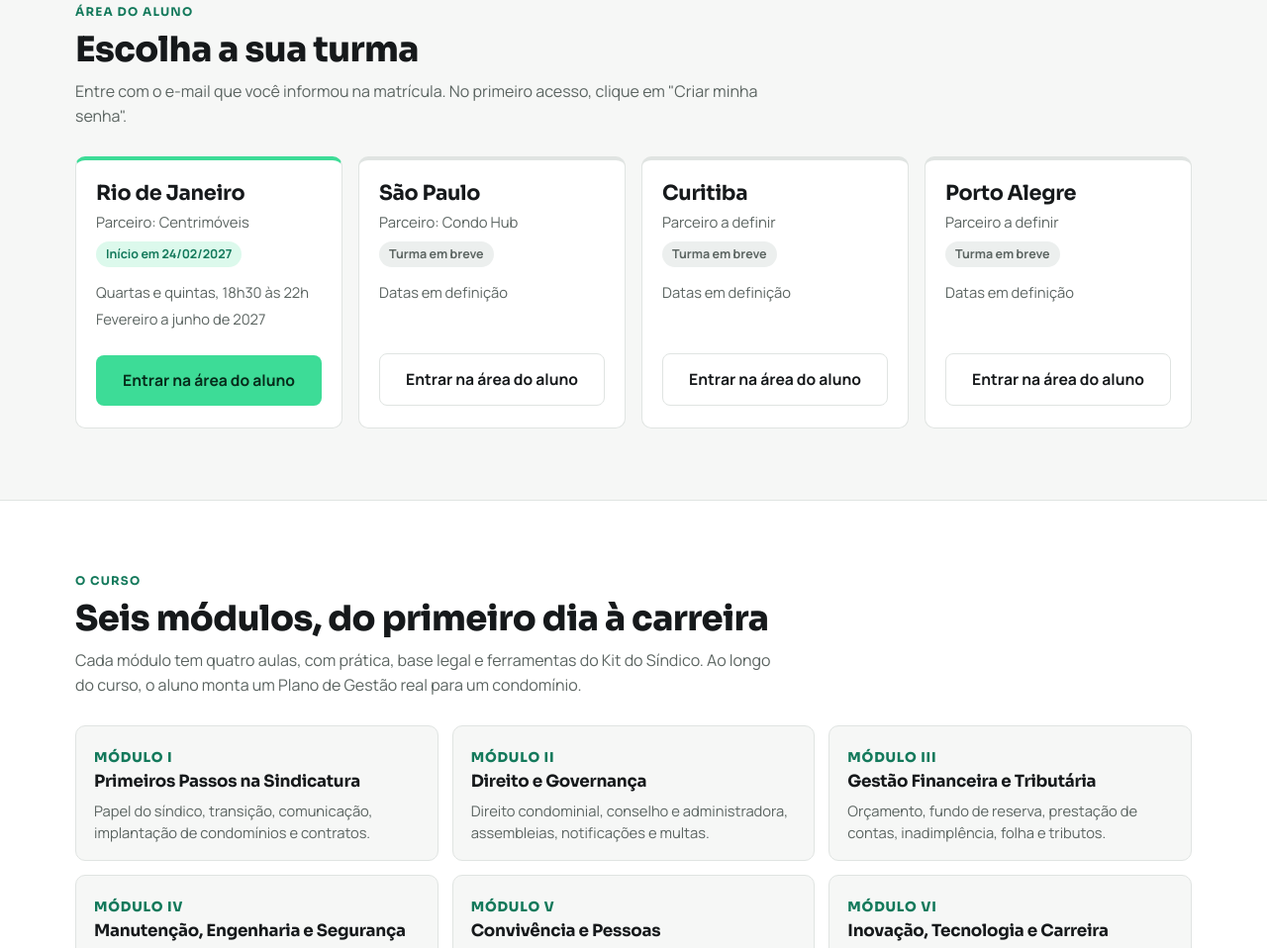
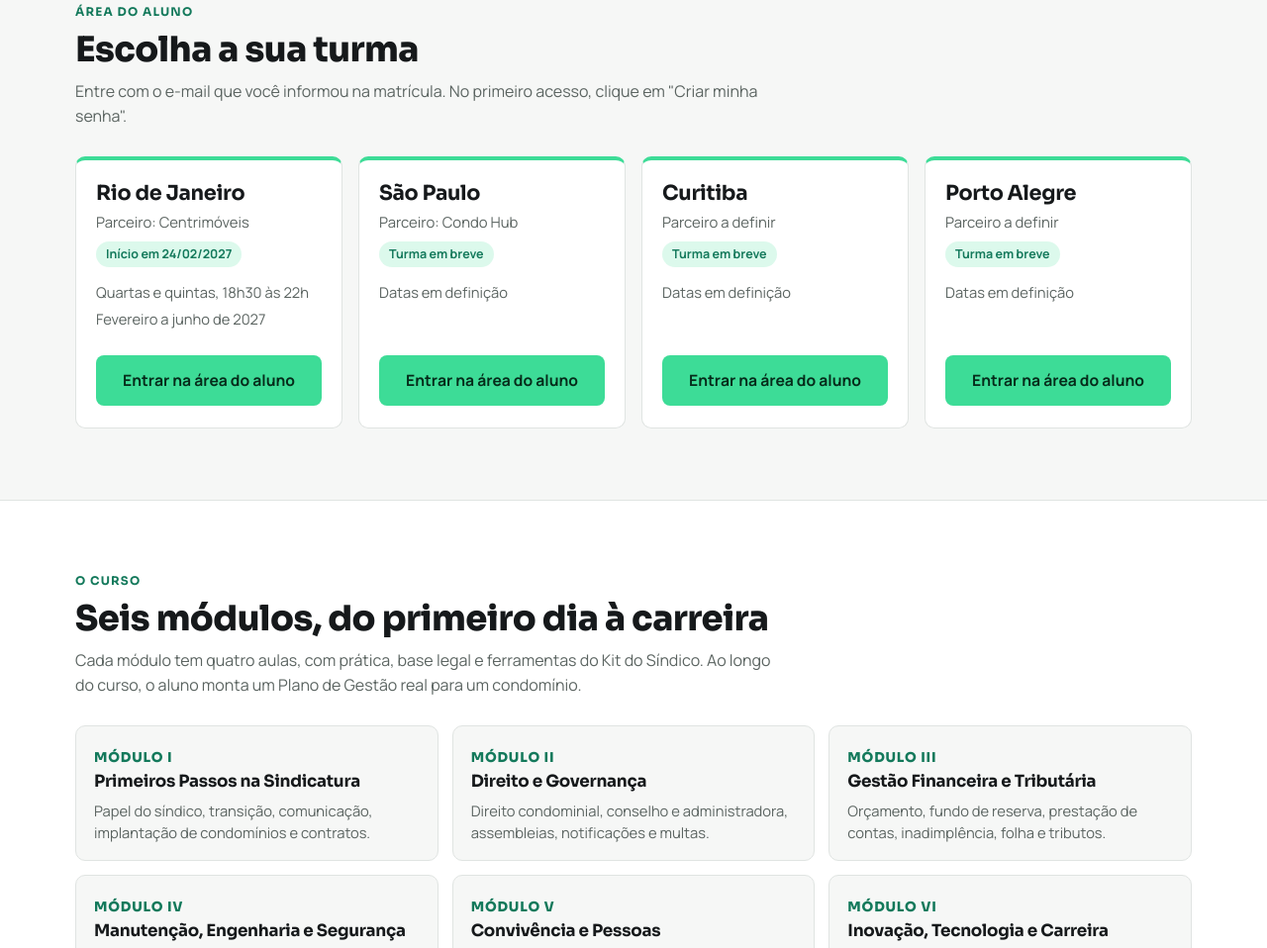
Before and after one commit to sindicopaulocesar/site, a plain HTML site: page index.html in a window 1280 px wide. Shown: the part 852-1810 px from the top of the page at 99% size. Drawn offline with Linux system fonts and the light colour scheme.

Commit message:
Capa: os quatro cartões de cidade em destaque verde
Co-Authored-By: Claude Opus 5.5 <noreply@anthropic.com>
Claude-Session: https://claude.ai/code/session_01HDP1NnciotTiEz5jQv3yxU

```diff
--- a/index.html
+++ b/index.html
@@ -150,29 +150,29 @@ footer a{color:var(--green)}
         <div class="sp"></div>
         <a class="btn btn-green" href="https://aluno.formacaodesindicos.com.br/entrar.html?turma=rj-2027">Entrar na área do aluno</a>
       </article>
-      <article class="cid">
+      <article class="cid ativa">
         <h3>São Paulo</h3>
         <p class="parc">Parceiro: Condo Hub</p>
         <span class="tag">Turma em breve</span>
         <ul><li>Datas em definição</li></ul>
         <div class="sp"></div>
-        <a class="btn btn-out" href="https://aluno.formacaodesindicos.com.br/entrar.html?turma=sp-2027">Entrar na área do aluno</a>
+        <a class="btn btn-green" href="https://aluno.formacaodesindicos.com.br/entrar.html?turma=sp-2027">Entrar na área do aluno</a>
       </article>
-      <article class="cid">
+      <article class="cid ativa">
         <h3>Curitiba</h3>
         <p class="parc">Parceiro a definir</p>
         <span class="tag">Turma em breve</span>
         <ul><li>Datas em definição</li></ul>
         <div class="sp"></div>
-        <a class="btn btn-out" href="https://aluno.formacaodesindicos.com.br/entrar.html?turma=cwb-2027">Entrar na área do aluno</a>
+        <a class="btn btn-green" href="https://aluno.formacaodesindicos.com.br/entrar.html?turma=cwb-2027">Entrar na área do aluno</a>
       </article>
-      <article class="cid">
+      <article class="cid ativa">
         <h3>Porto Alegre</h3>
         <p class="parc">Parceiro a definir</p>
         <span class="tag">Turma em breve</span>
         <ul><li>Datas em definição</li></ul>
         <div class="sp"></div>
-        <a class="btn btn-out" href="https://aluno.formacaodesindicos.com.br/entrar.html?turma=poa-2027">Entrar na área do aluno</a>
+        <a class="btn btn-green" href="https://aluno.formacaodesindicos.com.br/entrar.html?turma=poa-2027">Entrar na área do aluno</a>
       </article>
     </div>
   </div>
```
